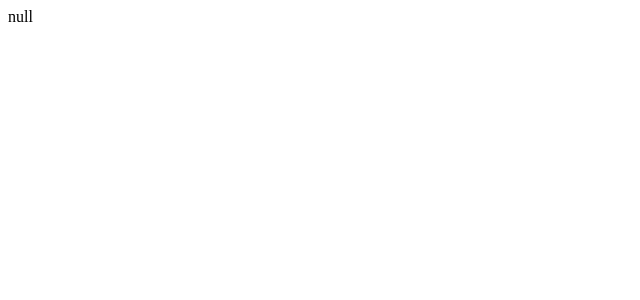
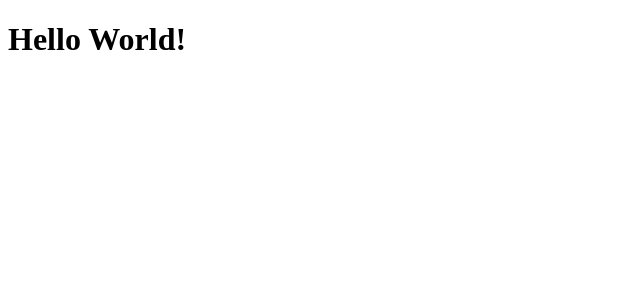
Before and after one commit to rasmussvala/portfolio, a React (Create React App) app: page / in a window 1280 px wide. Shown: the top 300 px of the page, without its empty margins (0-640 px from the left). Built offline with nearby package versions, Linux system fonts and the light colour scheme.

Commit message:
Hello World!

```diff
--- a/src/App.js
+++ b/src/App.js
@@ -1,5 +1,9 @@
 function App() {
-  return "null";
+  return (
+    <>
+      <h1>Hello World!</h1>
+    </>
+  );
 }
 
 export default App;
```
